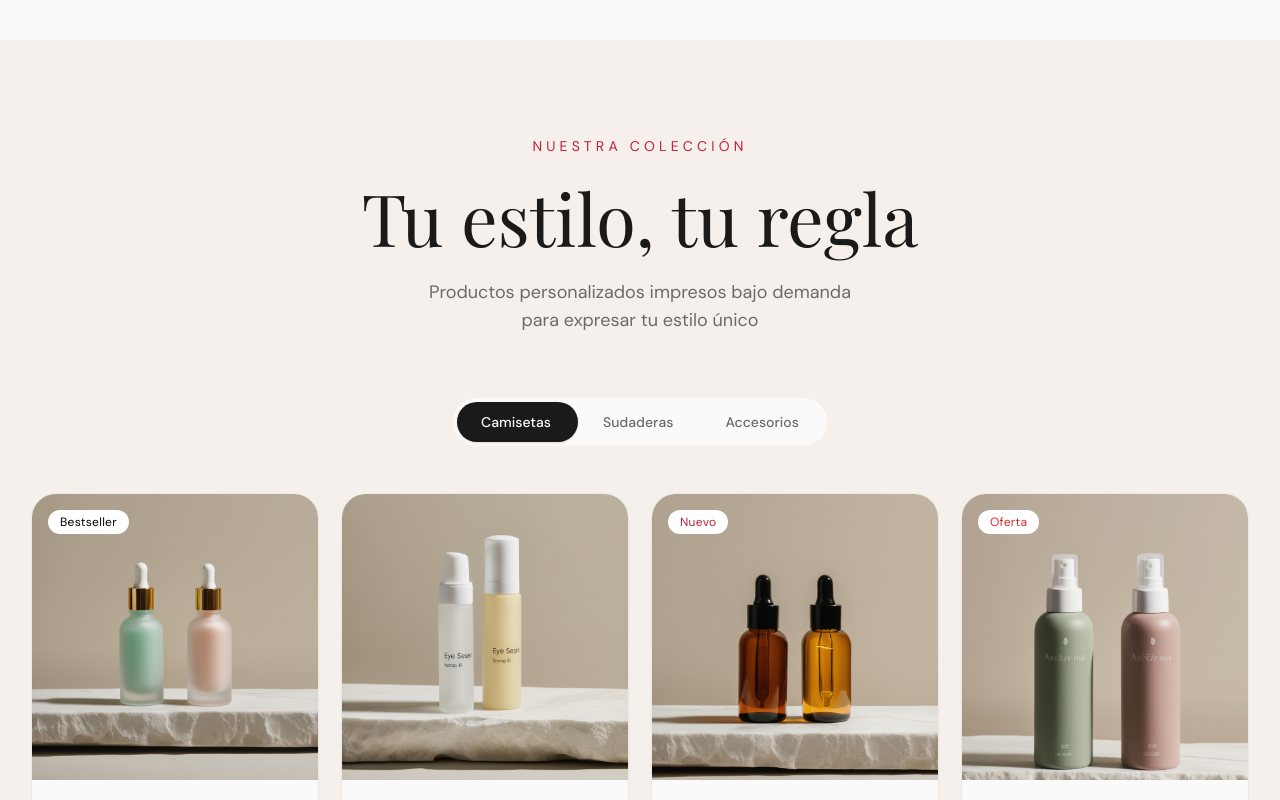
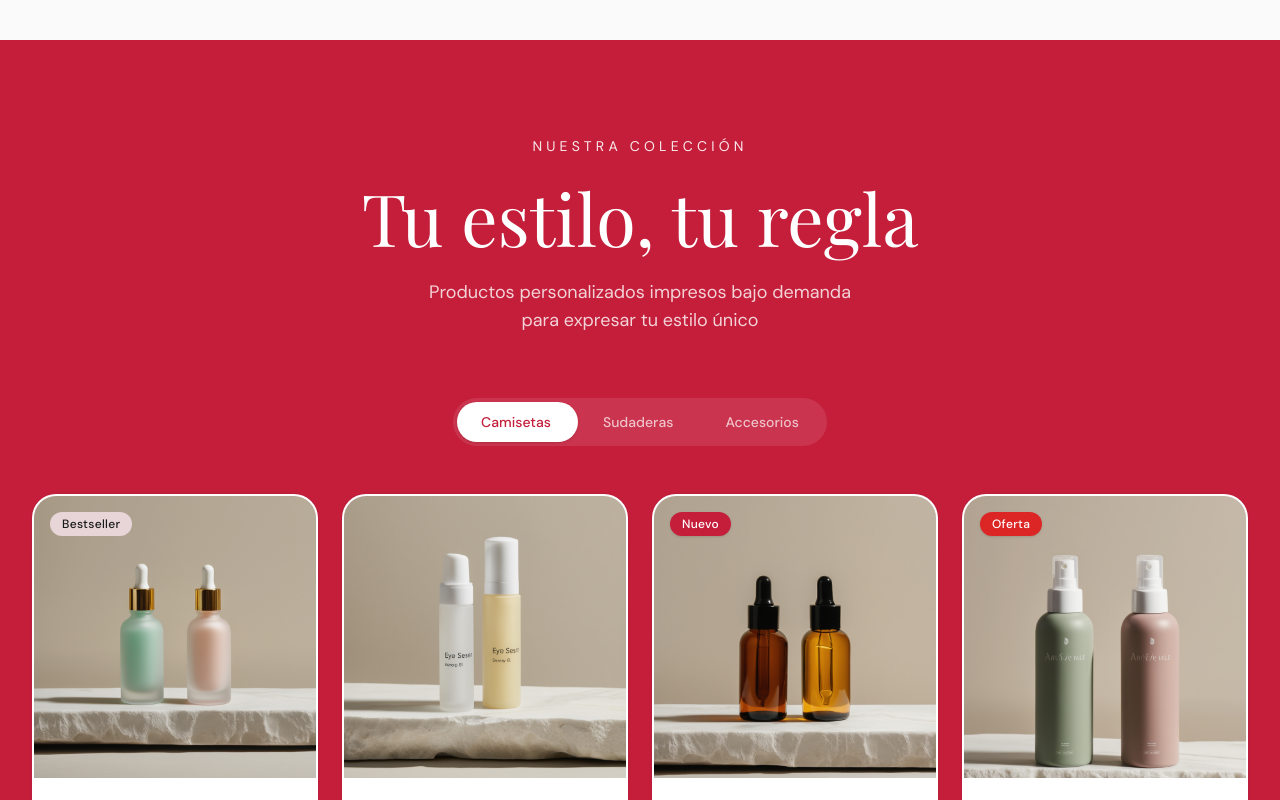
Before and after one commit to victoMR/print, a Next.js app: page / in a window 1280 px wide. Shown: the part 1140-1940 px from the top of the page. Built offline with nearby package versions, Linux system fonts and the light colour scheme.

Commit message:
More red

```diff
--- a/components/boty/footer.tsx
+++ b/components/boty/footer.tsx
@@ -24,7 +24,7 @@ const footerLinks = {
 
 export function Footer() {
   return (
-    <footer className="bg-card pt-20 pb-10 relative overflow-hidden">
+    <footer className="bg-primary pt-20 pb-10 relative overflow-hidden">
       {/* Giant Background Text */}
       <div className="absolute bottom-0 left-1/2 -translate-x-1/2 pointer-events-none select-none z-0">
         <span className="font-serif text-[200px] sm:text-[200px] md:text-[400px] lg:text-[400px] xl:text-[400px] font-bold text-white/20 whitespace-nowrap leading-none">
@@ -36,8 +36,8 @@ export function Footer() {
         <div className="grid grid-cols-2 md:grid-cols-4 gap-10 mb-16">
           {/* Brand */}
           <div className="col-span-2 md:col-span-1">
-            <h2 className="font-serif text-3xl text-foreground mb-4">Mr. Paps</h2>
-            <p className="text-sm text-muted-foreground leading-relaxed mb-6">
+            <h2 className="font-serif text-3xl text-white mb-4">Mr. Paps</h2>
+            <p className="text-sm text-white/80 leading-relaxed mb-6">
               Tu tienda de ropa personalizada con impresión bajo demanda. Diseña, imprime, viste.
             </p>
             <div className="flex gap-4">
@@ -45,7 +45,7 @@ export function Footer() {
                 href="https://x.com/Kerroudjm"
                 target="_blank"
                 rel="noopener noreferrer"
-                className="w-10 h-10 rounded-full bg-background flex items-center justify-center text-foreground/60 hover:text-foreground boty-transition boty-shadow"
+                className="w-10 h-10 rounded-full bg-white/10 flex items-center justify-center text-white/80 hover:text-white hover:bg-white/20 boty-transition boty-shadow"
                 aria-label="Instagram"
               >
                 <Instagram className="w-4 h-4" />
@@ -54,7 +54,7 @@ export function Footer() {
                 href="https://x.com/Kerroudjm"
                 target="_blank"
                 rel="noopener noreferrer"
-                className="w-10 h-10 rounded-full bg-background flex items-center justify-center text-foreground/60 hover:text-foreground boty-transition boty-shadow"
+                className="w-10 h-10 rounded-full bg-white/10 flex items-center justify-center text-white/80 hover:text-white hover:bg-white/20 boty-transition boty-shadow"
                 aria-label="Facebook"
               >
                 <Facebook className="w-4 h-4" />
@@ -63,7 +63,7 @@ export function Footer() {
                 href="https://x.com/Kerroudjm"
                 target="_blank"
                 rel="noopener noreferrer"
-                className="w-10 h-10 rounded-full bg-background flex items-center justify-center text-foreground/60 hover:text-foreground boty-transition boty-shadow"
+                className="w-10 h-10 rounded-full bg-white/10 flex items-center justify-center text-white/80 hover:text-white hover:bg-white/20 boty-transition boty-shadow"
                 aria-label="Twitter"
               >
                 <Twitter className="w-4 h-4" />
@@ -73,13 +73,13 @@ export function Footer() {
 
           {/* Shop Links */}
           <div>
-            <h3 className="font-medium text-foreground mb-4">Tienda</h3>
+            <h3 className="font-medium text-white mb-4">Tienda</h3>
             <ul className="space-y-3">
               {footerLinks.shop.map((link) => (
                 <li key={link.name}>
                   <Link
                     href={link.href}
-                    className="text-sm text-muted-foreground hover:text-foreground boty-transition"
+                    className="text-sm text-white/70 hover:text-white boty-transition"
                   >
                     {link.name}
                   </Link>
@@ -90,13 +90,13 @@ export function Footer() {
 
           {/* About Links */}
           <div>
-            <h3 className="font-medium text-foreground mb-4">Nosotros</h3>
+            <h3 className="font-medium text-white mb-4">Nosotros</h3>
             <ul className="space-y-3">
               {footerLinks.about.map((link) => (
                 <li key={link.name}>
                   <Link
                     href={link.href}
-                    className="text-sm text-muted-foreground hover:text-foreground boty-transition"
+                    className="text-sm text-white/70 hover:text-white boty-transition"
                   >
                     {link.name}
                   </Link>
@@ -107,13 +107,13 @@ export function Footer() {
 
           {/* Support Links */}
           <div>
-            <h3 className="font-medium text-foreground mb-4">Soporte</h3>
+            <h3 className="font-medium text-white mb-4">Soporte</h3>
             <ul className="space-y-3">
               {footerLinks.support.map((link) => (
                 <li key={link.name}>
                   <Link
                     href={link.href}
-                    className="text-sm text-muted-foreground hover:text-foreground boty-transition"
+                    className="text-sm text-white/70 hover:text-white boty-transition"
                   >
                     {link.name}
                   </Link>
@@ -124,16 +124,16 @@ export function Footer() {
         </div>
 
         {/* Bottom Bar */}
-        <div className="pt-10 border-t border-border/50">
+        <div className="pt-10 border-t border-white/20">
           <div className="flex flex-col md:flex-row items-center justify-between gap-4">
-            <p className="text-sm text-muted-foreground">
+            <p className="text-sm text-white/60">
               © {new Date().getFullYear()} Mr. Paps. All rights reserved.
             </p>
             <div className="flex gap-6">
-              <Link href="/" className="text-sm text-muted-foreground hover:text-foreground boty-transition">
+              <Link href="/" className="text-sm text-white/60 hover:text-white boty-transition">
                 Política de Privacidad
               </Link>
-              <Link href="/" className="text-sm text-muted-foreground hover:text-foreground boty-transition">
+              <Link href="/" className="text-sm text-white/60 hover:text-white boty-transition">
                 Términos de Servicio
               </Link>
             </div>
--- a/components/boty/product-grid.tsx
+++ b/components/boty/product-grid.tsx
@@ -188,11 +188,11 @@ export function ProductGrid() {
   }, []);
 
   return (
-    <section className="py-24 bg-card">
+    <section className="py-24 bg-primary">
       <div className="max-w-7xl mx-auto px-6 lg:px-8">
         <div ref={headerRef} className="text-center mb-16">
           <span
-            className={`text-sm tracking-[0.3em] uppercase text-primary mb-4 block ${headerVisible ? "animate-blur-in opacity-0" : "opacity-0"}`}
+            className={`text-sm tracking-[0.3em] uppercase text-white/90 mb-4 block ${headerVisible ? "animate-blur-in opacity-0" : "opacity-0"}`}
             style={
               headerVisible
                 ? { animationDelay: "0.2s", animationFillMode: "forwards" }
@@ -202,7 +202,7 @@ export function ProductGrid() {
             Nuestra Colección
           </span>
           <h2
-            className={`font-serif leading-tight text-foreground mb-4 text-balance text-7xl ${headerVisible ? "animate-blur-in opacity-0" : "opacity-0"}`}
+            className={`font-serif leading-tight text-white mb-4 text-balance text-7xl ${headerVisible ? "animate-blur-in opacity-0" : "opacity-0"}`}
             style={
               headerVisible
                 ? { animationDelay: "0.4s", animationFillMode: "forwards" }
@@ -212,7 +212,7 @@ export function ProductGrid() {
             Tu estilo, tu regla
           </h2>
           <p
-            className={`text-lg text-muted-foreground max-w-md mx-auto ${headerVisible ? "animate-blur-in opacity-0" : "opacity-0"}`}
+            className={`text-lg text-white/80 max-w-md mx-auto ${headerVisible ? "animate-blur-in opacity-0" : "opacity-0"}`}
             style={
               headerVisible
                 ? { animationDelay: "0.6s", animationFillMode: "forwards" }
@@ -224,9 +224,9 @@ export function ProductGrid() {
         </div>
 
         <div className="flex justify-center mb-12">
-          <div className="inline-flex bg-background rounded-full p-1 gap-1 relative">
+          <div className="inline-flex bg-white/10 rounded-full p-1 gap-1 relative">
             <div
-              className="absolute top-1 bottom-1 bg-foreground rounded-full transition-all duration-300 ease-out shadow-sm"
+              className="absolute top-1 bottom-1 bg-white rounded-full transition-all duration-300 ease-out shadow-sm"
               style={{
                 left:
                   selectedCategory === "camisetas"
@@ -244,8 +244,8 @@ export function ProductGrid() {
                 onClick={() => handleCategoryChange(category.value)}
                 className={`relative z-10 px-6 py-2.5 rounded-full text-sm font-medium transition-all duration-300 ${
                   selectedCategory === category.value
-                    ? "text-background"
-                    : "text-muted-foreground hover:text-foreground"
+                    ? "text-primary"
+                    : "text-white/70 hover:text-white"
                 }`}
               >
                 {category.label}
@@ -264,7 +264,7 @@ export function ProductGrid() {
               }`}
               style={{ transitionDelay: isTransitioning ? "0ms" : `${index * 80}ms` }}
             >
-              <div className="bg-background rounded-3xl overflow-hidden boty-shadow boty-transition group-hover:scale-[1.02]">
+              <div className="bg-white rounded-3xl overflow-hidden boty-shadow boty-transition border-2 border-transparent group-hover:border-white/50 group-hover:scale-[1.02]">
                 <div className="relative aspect-square bg-muted overflow-hidden">
                   <Image
                     src={product.image || "/placeholder.svg"}
@@ -275,11 +275,11 @@ export function ProductGrid() {
                   />
                   {product.badge && (
                     <span
-                      className={`absolute top-4 left-4 px-3 py-1 rounded-full text-xs tracking-wide bg-white text-black ${
+                      className={`absolute top-4 left-4 px-3 py-1 rounded-full text-xs tracking-wide font-medium ${
                         product.badge === "Oferta"
-                          ? "bg-destructive/10 text-destructive"
+                          ? "bg-destructive text-destructive-foreground shadow-sm"
                           : product.badge === "Nuevo"
-                            ? "bg-primary/10 text-primary"
+                            ? "bg-primary text-primary-foreground shadow-sm"
                             : "bg-accent text-accent-foreground"
                       }`}
                     >
@@ -287,10 +287,10 @@ export function ProductGrid() {
                     </span>
                   )}
                   <span
-                    className="absolute bottom-4 right-4 w-10 h-10 rounded-full bg-background/90 backdrop-blur-sm flex items-center justify-center opacity-0 translate-y-2 group-hover:opacity-100 group-hover:translate-y-0 boty-transition boty-shadow"
+                    className="absolute bottom-4 right-4 w-10 h-10 rounded-full bg-white/90 backdrop-blur-sm flex items-center justify-center opacity-0 translate-y-2 group-hover:opacity-100 group-hover:translate-y-0 boty-transition boty-shadow"
                     aria-hidden
                   >
-                    <ShoppingBag className="w-4 h-4 text-foreground" />
+                    <ShoppingBag className="w-4 h-4 text-black" />
                   </span>
                 </div>
 
@@ -314,7 +314,7 @@ export function ProductGrid() {
         <div className="text-center mt-12">
           <Link
             href="/shop"
-            className="inline-flex items-center justify-center gap-2 bg-transparent border border-foreground/20 text-foreground px-8 py-4 rounded-full text-sm tracking-wide boty-transition hover:bg-foreground/5"
+            className="inline-flex items-center justify-center gap-2 bg-transparent border border-white/20 text-white px-8 py-4 rounded-full text-sm tracking-wide boty-transition hover:bg-white/10"
           >
             Ver Todos los Productos
           </Link>
```
